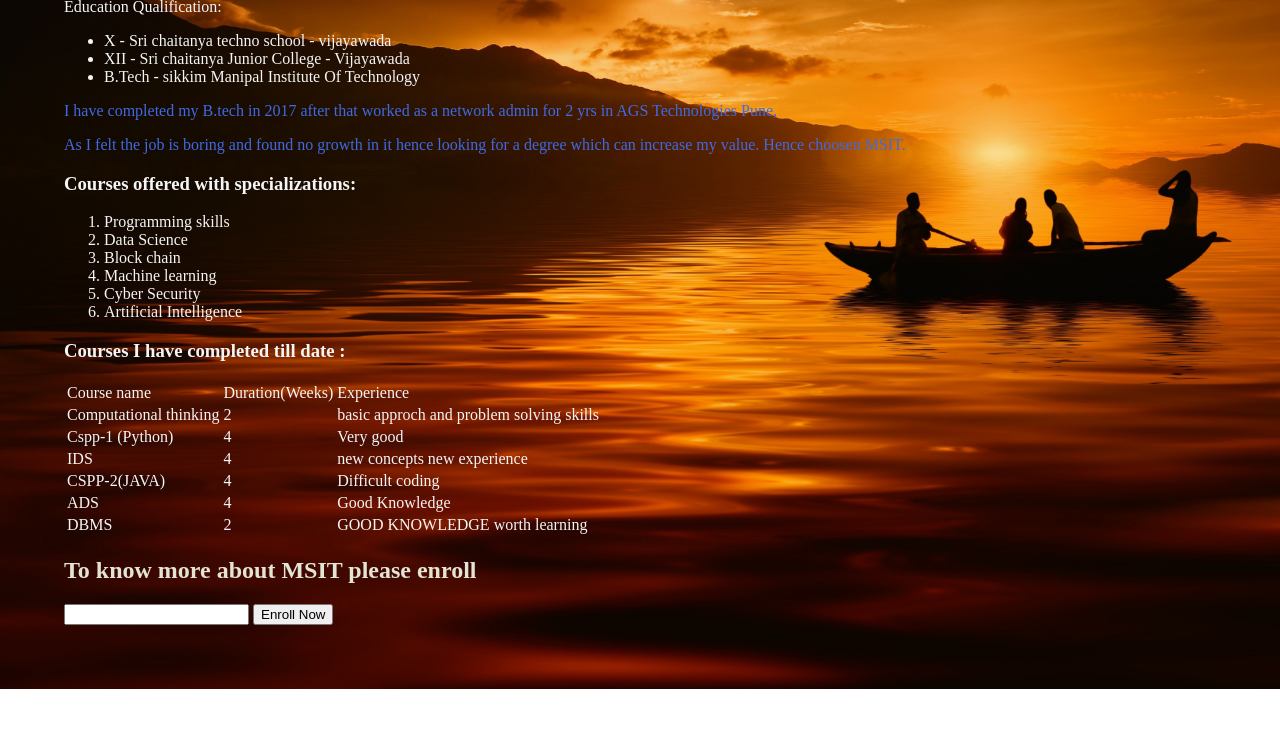
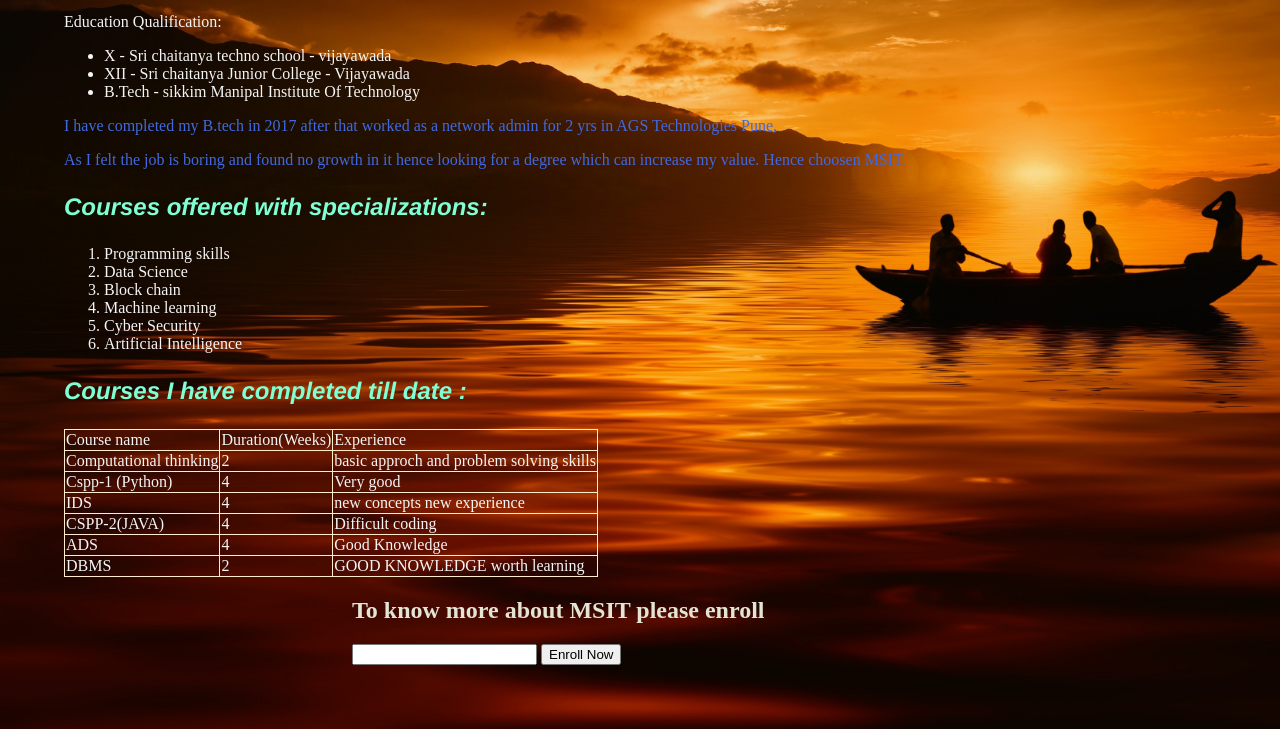
Before and after one commit to Visvanath27/WP-Software-Development, a plain HTML site: page HTML MYJOURNEY/myjourney.html in a window 1280 px wide. Shown: the part 380-1109 px from the top of the page. Before the commit the page ends 1069 px from the top, so only its background shows below. Drawn offline with Linux system fonts and the light colour scheme.

Commit message:
changed the alignment a bit

```diff
--- a/HTML MYJOURNEY/newstyle.css
+++ b/HTML MYJOURNEY/newstyle.css
@@ -6,7 +6,7 @@
     margin-top: auto;
     padding: 5px;
     font-family: 'Courier New', Courier, monospace;
-    font-size: 14;
+    font-size: xx-large;
     border-collapse: separate;
 }
 h2{
@@ -16,7 +16,10 @@ p{
     color: royalblue;
 }
 h3{
-
+color: aquamarine;
+font-size: x-large;
+font-style: oblique;
+font-family: 'Franklin Gothic Medium', 'Arial Narrow', Arial, sans-serif;
 }
 body{
     background-image: url("./back1.jpg");
@@ -33,3 +36,13 @@ table{
     margin-right: auto;
     row-gap: 5cm;
 }
+table, tr, td{
+    border: 1px solid blanchedalmond;
+    border-collapse: collapse;
+}
+form{
+    margin-right: 25%;
+    margin-left: 25%;
+    width: 50%;
+    display: inline-block;
+}
```
Also changed, not shown: 2 other files.
